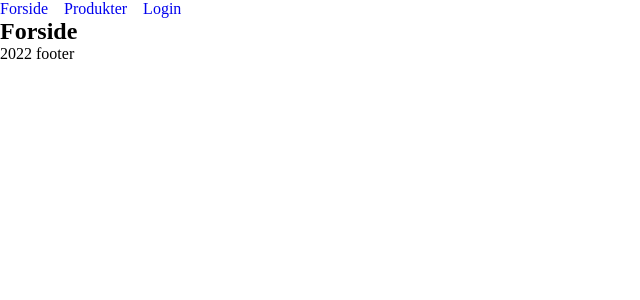
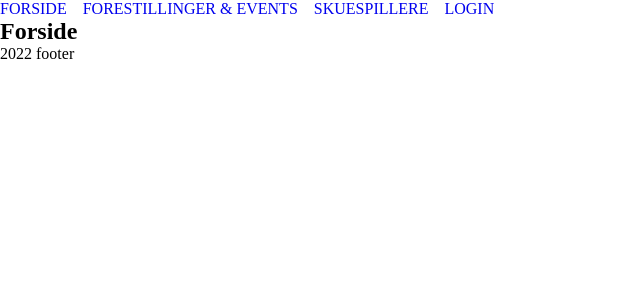
Before and after one commit to Eva-Renata/det.utrolige.teater, a React (Create React App) app: page / in a window 1280 px wide. Shown: the top 300 px of the page, without its empty margins (0-640 px from the left). Built offline with nearby package versions, Linux system fonts and the light colour scheme.

Commit message:
template tilpasset til projekt

```diff
--- a/src/App/AppRouter.jsx
+++ b/src/App/AppRouter.jsx
@@ -1,6 +1,7 @@
 import { Route, Routes } from "react-router-dom";
 import { Forside } from "../Pages/Forside/Forside";
-import { Produkter } from "../Pages/Produkter/Produkter";
+import { ForestillingerEvents } from "../Pages/ForestillingerEvents/ForestillingerEvents";
+import { Skuespillere } from "../Pages/Skuespillere/Skuespillere";
 import { Login } from "../Pages/Login/Login";
 import { NotFound } from "../Pages/NotFound/NotFound";
 
@@ -12,7 +13,11 @@ export const AppRouter = () => {
         <Route index element={<Forside />}></Route>
       </Route>
       <Route path="*" element={<NotFound />}></Route>
-      <Route path="/produkter" element={<Produkter />}></Route>
+      <Route
+        path="/forestillingerevents"
+        element={<ForestillingerEvents />}
+      ></Route>
+      <Route path="/skuespillere" element={<Skuespillere />}></Route>
       <Route path="/login" element={<Login />}></Route>
     </Routes>
   );
--- a/src/Components/Nav/Navigation.jsx
+++ b/src/Components/Nav/Navigation.jsx
@@ -6,13 +6,16 @@ export const Navigation = () => {
     <nav>
       <ul>
         <li>
-          <NavLink to="/">Forside</NavLink>
+          <NavLink to="/">FORSIDE</NavLink>
         </li>
         <li>
-          <NavLink to="/produkter">Produkter</NavLink>
+          <NavLink to="/forestillingerevents">FORESTILLINGER & EVENTS</NavLink>
         </li>
         <li>
-          <NavLink to="/login">Login</NavLink>
+          <NavLink to="/skuespillere">SKUESPILLERE</NavLink>
+        </li>
+        <li>
+          <NavLink to="/login">LOGIN</NavLink>
         </li>
       </ul>
     </nav>
--- /dev/null
+++ b/src/Pages/ForestillingerEvents/ForestillingerEvents.jsx
@@ -0,0 +1,13 @@
+import { Layout } from "../../App/Layout";
+import "./ForestillingerEvents.module.scss";
+
+export const ForestillingerEvents = () => {
+  return (
+    <Layout
+      title="Forestillinger og Events"
+      description="Forestillinger og Events"
+    >
+      <h2> Forestillinger og Events</h2>
+    </Layout>
+  );
+};
--- a/src/Pages/Produkter/Produkter.jsx
+++ /dev/null
@@ -1,10 +0,0 @@
-import { Layout } from "../../App/Layout";
-import "./Produkter.module.scss";
-
-export const Produkter = () => {
-  return (
-    <Layout title="Produkter" description="Side til produkterne">
-      <h2>produkter side</h2>
-    </Layout>
-  );
-};
--- /dev/null
+++ b/src/Pages/Skuespillere/Skuespillere.jsx
@@ -0,0 +1,9 @@
+import { Layout } from "../../App/Layout";
+
+export const Skuespillere = () => {
+  return (
+    <Layout title="Skuespillere" description="Skuespillere og detaljer">
+      <h2> Skuespillere</h2>
+    </Layout>
+  );
+};
```
Also changed, not shown: src/Pages/ForestillingerEvents/ForestillingerEvents.module.scss (added).
